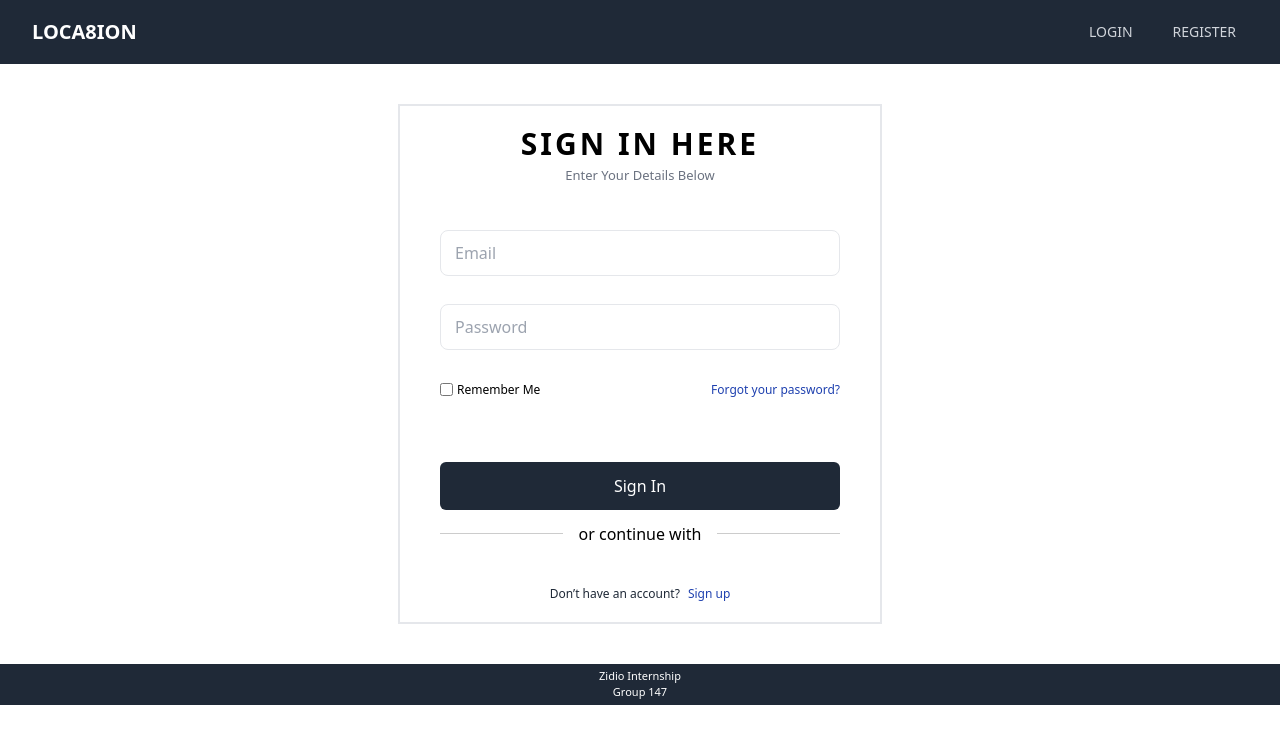
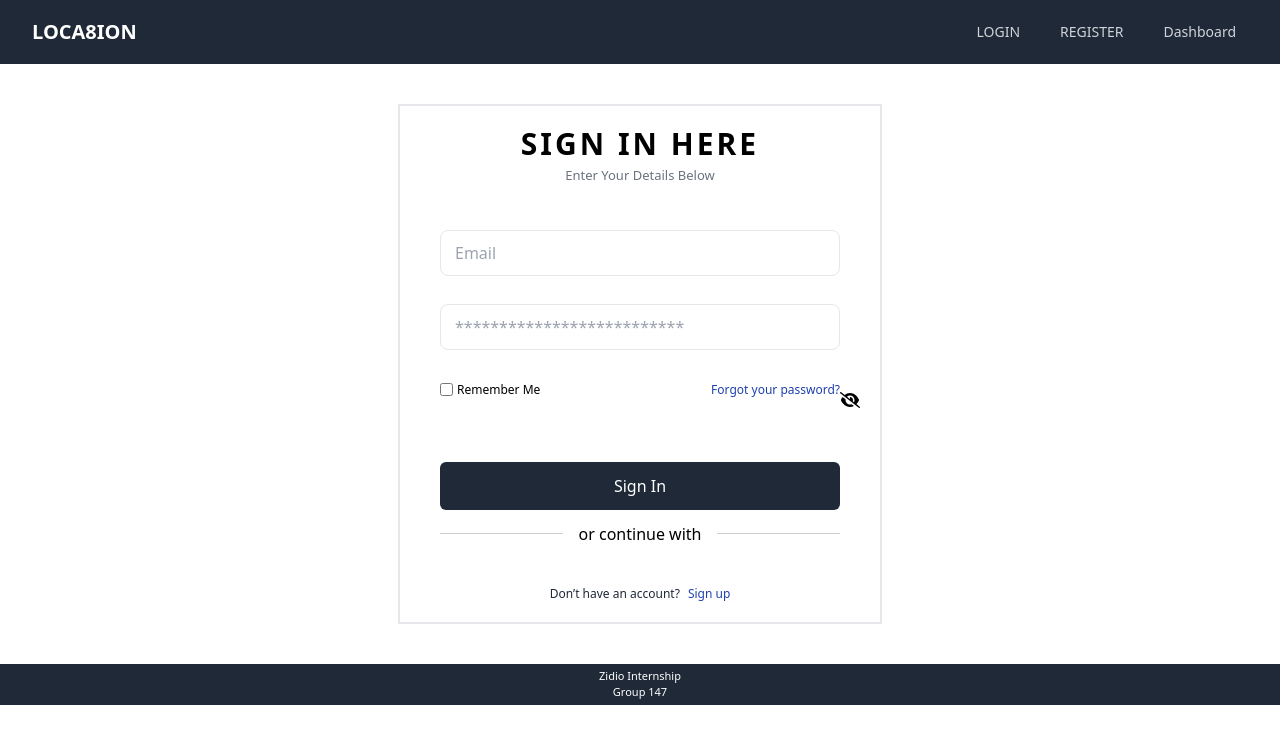
Before and after one commit to isaac-zik-rgb/Zidio-Geolocation-App, a React (Vite) app: page /login in a window 1280 px wide. Shown: the top 744 px of the page. Built offline with nearby package versions, Linux system fonts and the light colour scheme.

Commit message:
Add FontAwesome icons and update login functionality

```diff
--- a/package.json
+++ b/package.json
@@ -11,6 +11,8 @@
     "preview": "vite preview"
   },
   "dependencies": {
+    "@fortawesome/free-solid-svg-icons": "^6.5.1",
+    "@fortawesome/react-fontawesome": "^0.2.0",
     "axios": "^1.6.7",
     "leaflet": "^1.9.4",
     "postcss-cli": "^11.0.0",
--- a/src/Components/Login.jsx
+++ b/src/Components/Login.jsx
@@ -1,4 +1,6 @@
 import { Link } from "react-router-dom";
+import { FontAwesomeIcon } from '@fortawesome/react-fontawesome'
+import { faEye, faEyeSlash } from '@fortawesome/free-solid-svg-icons'
 
 import React, { useState } from "react";
 import Navbar from "./NavBar";
@@ -8,7 +10,12 @@ const Register = () => {
 
     const [email, setEmail] = useState("");
     const [password, setPassword] = useState("");
+    const [showPassword, setShowPassword] = useState(false);
 
+    const togglePasswordVisiblity = () => {
+        setShowPassword((prevShowPassword) => !prevShowPassword);
+    };
+    var displaymessage = "";
     const handleSubmit = async (e) => {
         e.preventDefault();
 
@@ -36,9 +43,10 @@ const Register = () => {
 
       } else {
         const { message } = await response.json();
+        displaymessage = message;
         //Display an error message
-        console.log("logined failed");
-        console.log(response);
+        console.log("logined failed with message:", message);
+
       }
          }catch(error) {
             console.log(error);
@@ -53,6 +61,8 @@ const Register = () => {
                 <div className="text-center">
                 <h2 className="font-bold text-3xl tracking-widest">SIGN IN HERE</h2>
                 <p className="font-medium text-[13px] text-gray-500 pb-4 mt-1">Enter Your Details Below</p>
+                <h3 className="text-red-500">{displaymessage}</h3>
+
                 </div>
 
                 <form className="mt-5">
@@ -65,11 +75,18 @@ const Register = () => {
                     </div>
 
                     <div className="mt-7">
-                        <input className="border rounded-lg py-[10px] px-[14px] w-[400px]" type="text" placeholder="Password"
+                        <input className="border rounded-lg py-[10px] px-[14px] w-[400px]"
+                        type={showPassword ? "text" : "password"}
+                        placeholder="**************************"
                         name="password"
                         value={password}
                         onChange={(e) => setPassword(e.target.value)}
                         required/>
+                        <FontAwesomeIcon
+                        icon={showPassword ? faEye : faEyeSlash}
+                        onClick={togglePasswordVisiblity}
+                        className="absolute top-1/2 transform -translate-y-1/2  cursor-pointer"
+                        />
                     </div>
 
                     <div className="flex justify-between gap-2 mt-8">
@@ -95,7 +112,7 @@ const Register = () => {
 
                         <div className="flex gap-2 text-xs font-medium text-center justify-center mt-10">
                             <p className="text-gray-800 ">Don’t have an account?</p>
-                            <Link to="/auth/SignUp" className="text-blue-800">
+                            <Link to="/register" className="text-blue-800">
                             Sign up
                             </Link>
                         </div>
--- a/src/Components/NavBar.jsx
+++ b/src/Components/NavBar.jsx
@@ -17,6 +17,7 @@ function Navbar() {
             <div className="md:ml-10 flex items-baseline space-x-4">
               <Link to="/login" className="text-gray-300 hover:bg-gray-700 hover:text-white px-3 py-2 rounded-md text-sm font-medium">LOGIN</Link>
               <Link to="/register" className="text-gray-300 hover:bg-gray-700 hover:text-white px-3 py-2 rounded-md text-sm font-medium">REGISTER</Link>
+              <Link to="/login" className="text-gray-300 hover:bg-gray-700 hover:text-white px-3 py-2 rounded-md text-sm font-medium">Dashboard</Link>
             </div>
           </div>
         </div>
--- a/src/Components/Register.jsx
+++ b/src/Components/Register.jsx
@@ -35,12 +35,15 @@ const Register = () => {
 
       if (response.ok) {
         //Redirect the user to the login page
+
         console.log("User created successfully");
         window.location.href = "/login";
       } else {
         //Display an error message
+        const data = await response.json();
+        const { message } = data;
         console.log("Sign up failed");
-        console.log(response);
+        console.log(message);
       }
     } catch (error) {
       console.log(error);
```
Also changed, not shown: 1 other file (tests, documents, lock files or other folders).
